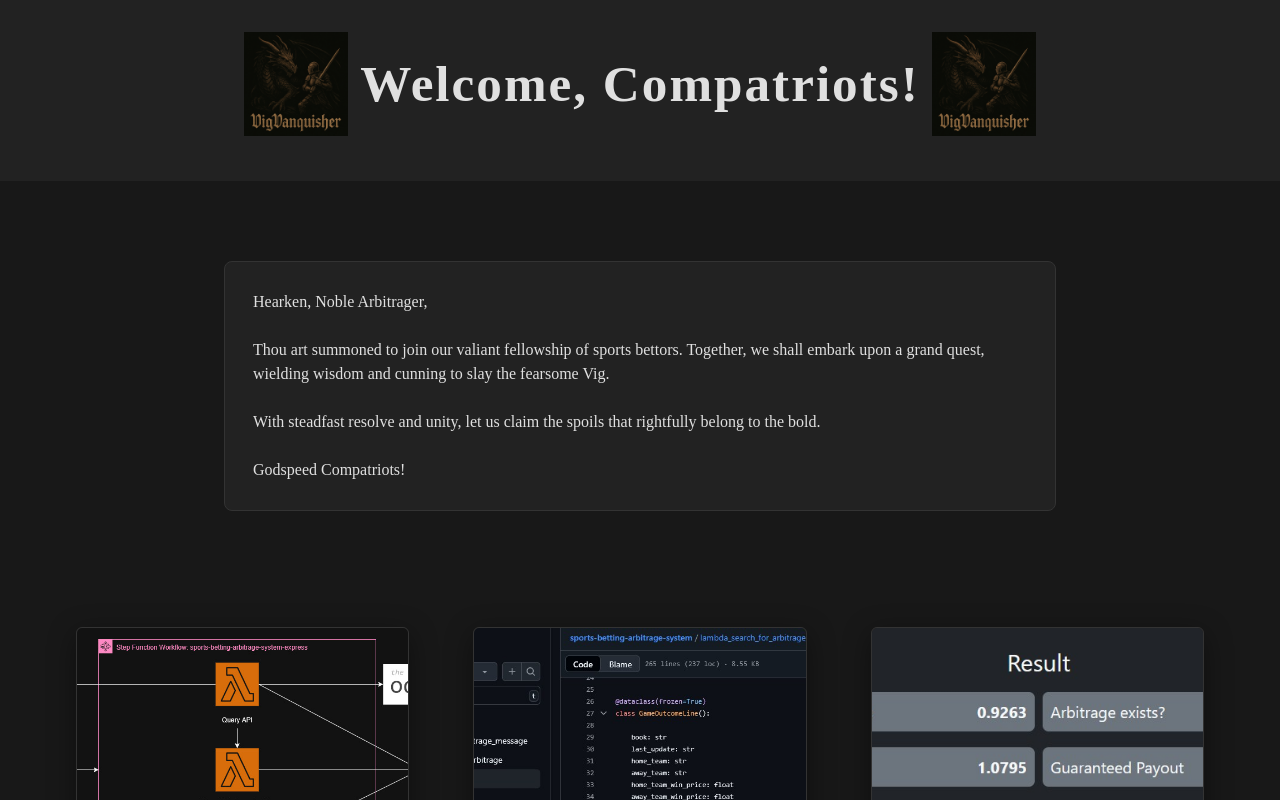
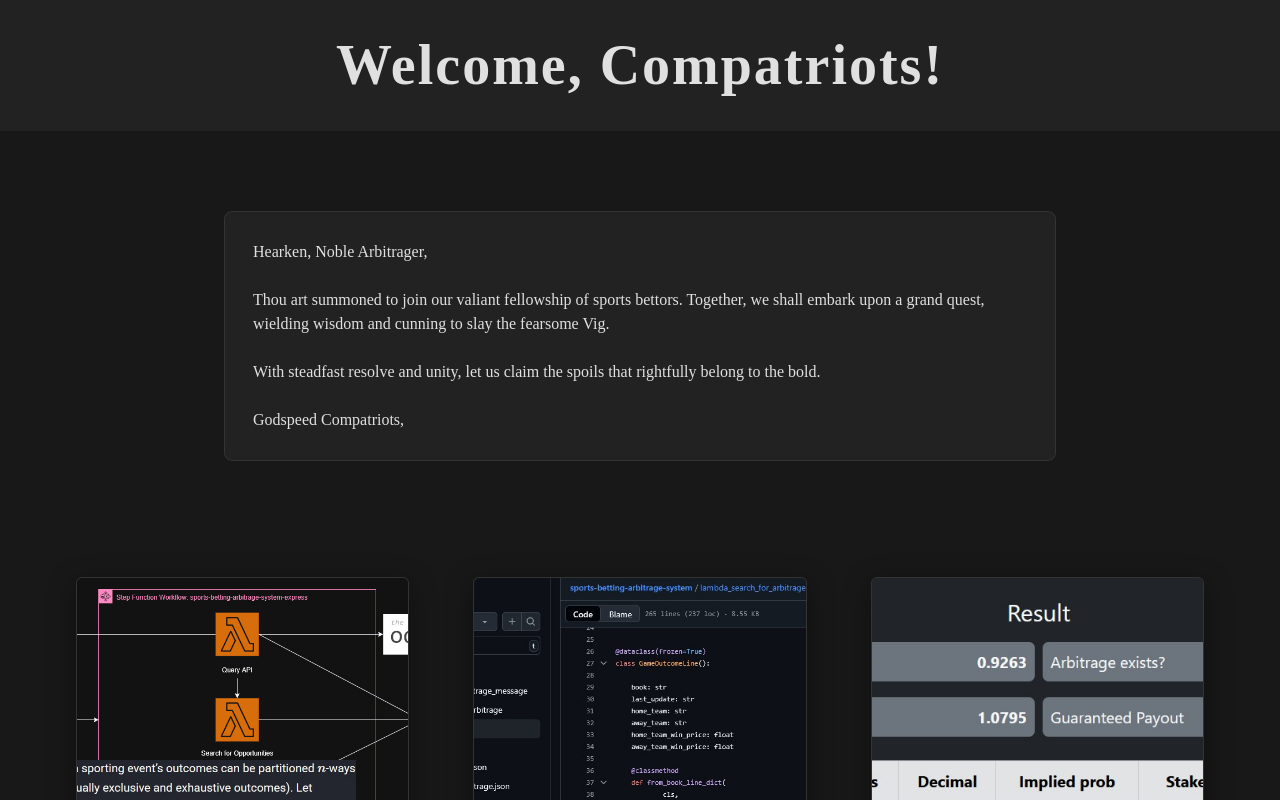
Before and after one commit to BobbyLumpkin/sports-betting-arbitrage-system, a React (Vite) app in the folder sports-betting-arbitrage-system-homepage/: page / in a window 1280 px wide. Shown: the top 800 px of the page. Built offline with nearby package versions, Linux system fonts and the light colour scheme.

Commit message:
Removed VigVanquisherLogo images from top banner and 'Hearken...' text.

```diff
--- a/sports-betting-arbitrage-system-homepage/src/App.tsx
+++ b/sports-betting-arbitrage-system-homepage/src/App.tsx
@@ -1,6 +1,5 @@
 import BlogCard from "./components/BlogCard";
 import Message from "./components/Message";
-import VigVanquisherLogo from './assets/VigVanquisher_logo.png';
 
 function App() {
   return (
@@ -39,7 +38,7 @@ function App() {
 
           With steadfast resolve and unity, let us claim the spoils that rightfully belong to the bold.<br /><br />
 
-          Godspeed Compatriots!
+          Godspeed Compatriots,<br />
         </div>
 
       <div style={{ height: "4rem" }} />
--- a/sports-betting-arbitrage-system-homepage/src/components/Message.css
+++ /dev/null
@@ -1,40 +0,0 @@
-.banner {
-  margin: 0;
-  padding: 0 1rem; /* prevent touching screen edges on small devices */
-  text-align: center;
-  color: #e0e0e0;
-  font-family: 'Old English Text MT', 'Goudy Old Style', 'Times New Roman', serif;
-  font-weight: 700;
-  /* responsive font size: min 1.25rem, prefers 4vw, max 3.5rem */
-  font-size: clamp(1.25rem, 4vw, 3.5rem);
-  letter-spacing: 2px;
-}
-
-.banner-content {
-  display: inline-flex;
-  align-items: center;
-  justify-content: center;
-  gap: clamp(0.4rem, 2vw, 0.75rem);
-  flex-wrap: wrap; /* allow wrapping on narrow screens to avoid overflow */
-}
-
-.logo {
-  width: clamp(2.5rem, 12vw, 6.5rem);
-  height: auto;
-  vertical-align: middle;
-  flex: 0 0 auto;
-}
-
-.banner-text {
-  line-height: 1;
-  white-space: nowrap;
-  /* allow text to break into multiple lines on very small screens */
-}
-
-@media (max-width: 420px) {
-  .banner-text {
-    white-space: normal;
-    /* reduce letter-spacing slightly on very small screens */
-    letter-spacing: 1px;
-  }
-}
--- a/sports-betting-arbitrage-system-homepage/src/components/Message.tsx
+++ b/sports-betting-arbitrage-system-homepage/src/components/Message.tsx
@@ -1,24 +1,17 @@
-import VigVanquisherLogo from '../assets/VigVanquisher_logo.png';
-import './Message.css';
-
 function Message() {
-    return (
-        <h1 className="banner">
-            <span className="banner-content">
-                <img
-                    src={VigVanquisherLogo}
-                    alt="VigVanquisher Logo"
-                    className="logo"
-                />
-                <span className="banner-text">{`Welcome, Compatriots!`}</span>
-                <img
-                    src={VigVanquisherLogo}
-                    alt="VigVanquisher Logo"
-                    className="logo"
-                />
-            </span>
-        </h1>
-    );
+    return <h1
+        style={{
+        textAlign: "center",
+        color: "#e0e0e0",
+        fontFamily: "'Old English Text MT', 'Goudy Old Style', 'Times New Roman', serif",
+        fontWeight: "bold",
+        fontSize: "3.5rem",
+        letterSpacing: "2px",
+        margin: 0,
+        }}
+    >
+        Welcome, Compatriots!
+    </h1>
 }
 
 export default Message;
```
